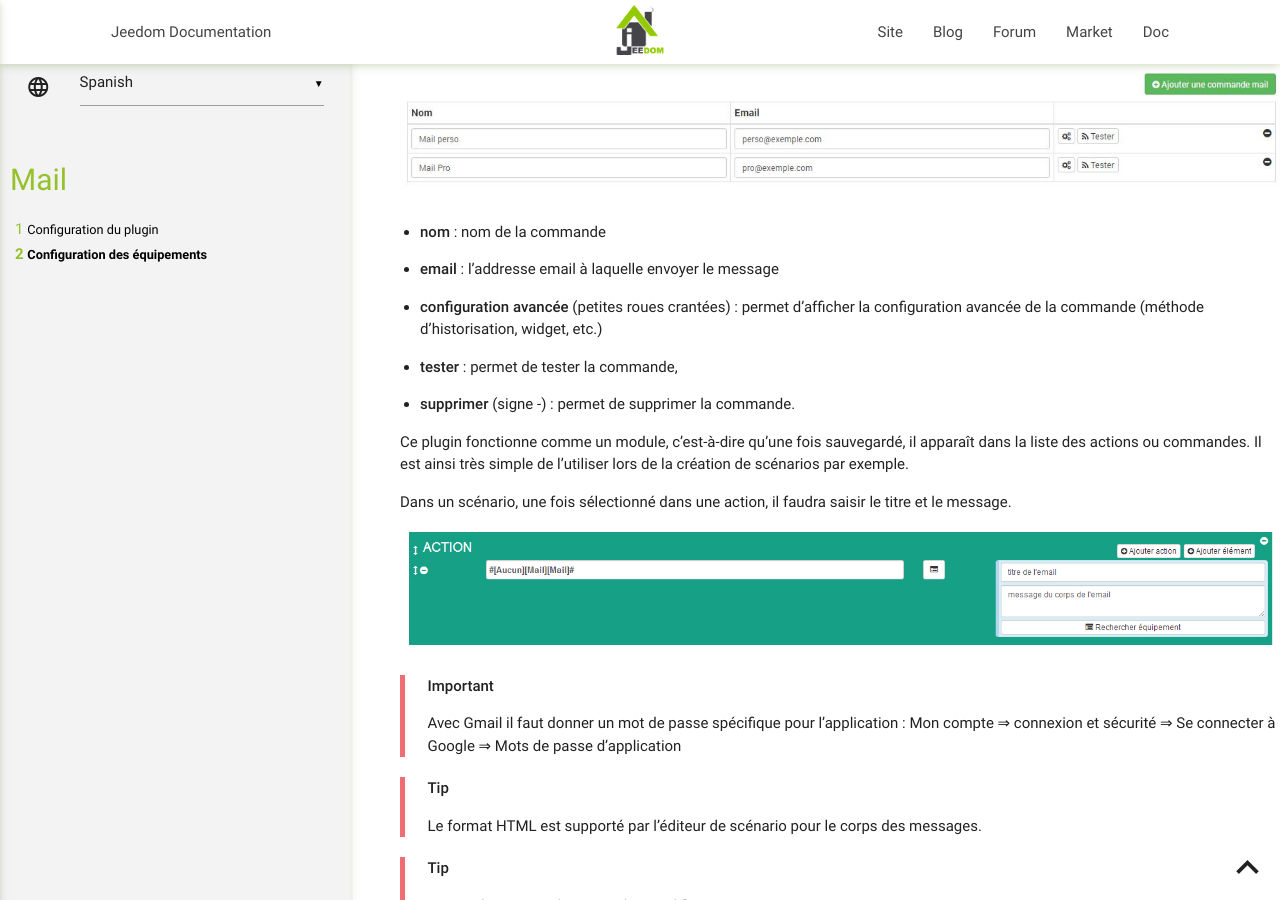
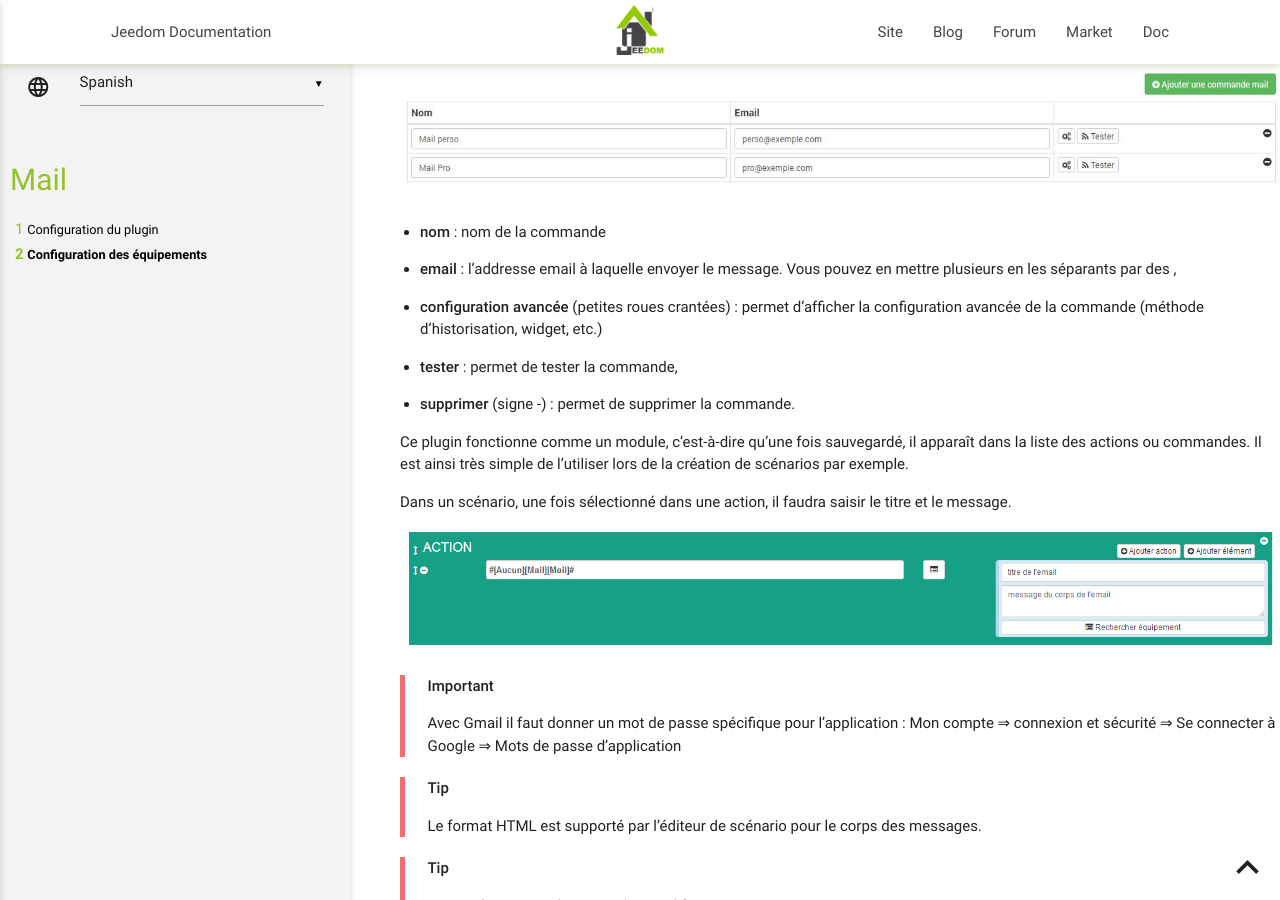
Before and after one commit to jeedom/plugin-mail, a Jekyll site: the page built from docs/es_ES/index.md, in a window 1280 px wide and 900 px high, scrolled down 3616 px. Built offline with Jekyll 4.4.1, drawn with Linux system fonts in a browser that asks for light colours; our own code applies the rules of GitHub Pages for plain Markdown files.

Commit message:
[ROBOT] Action all

```diff
--- a/docs/es_ES/index.md
+++ b/docs/es_ES/index.md
@@ -113,7 +113,7 @@
 
 -   **nom** : nom de la commande
 
--   **email** : l’addresse email à laquelle envoyer le message
+-   **email** : l’addresse email à laquelle envoyer le message. Vous pouvez en mettre plusieurs en les séparants par des ,
 
 -   **configuration avancée** (petites roues crantées) : permet
     d’afficher la configuration avancée de la commande (méthode
```
Also changed, not shown: docs/de_DE/changelog.md (+3 -0 lines), docs/de_DE/index.md (+1 -1 lines), docs/en_US/changelog.md (+3 -0 lines), docs/en_US/index.md (+1 -1 lines), docs/es_ES/changelog.md (+3 -0 lines).
